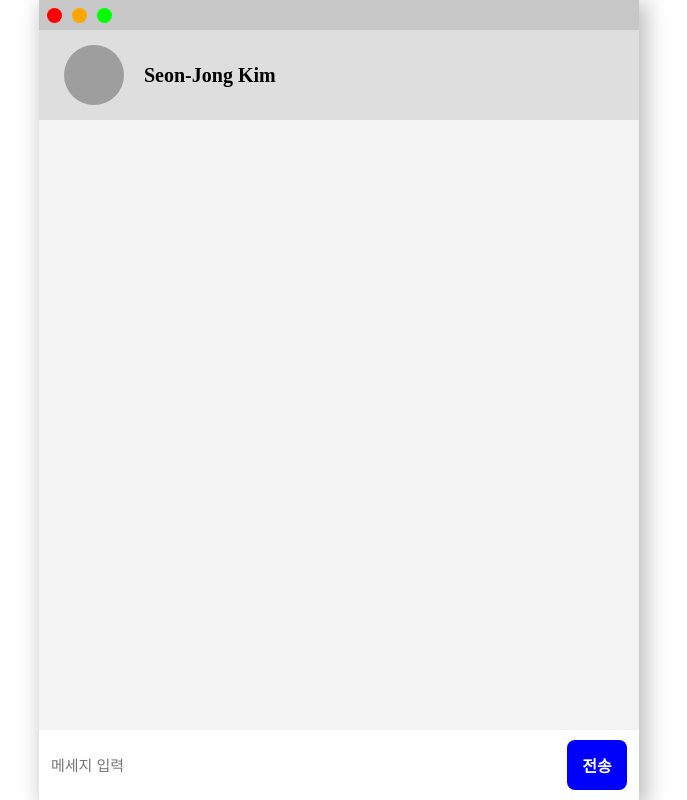
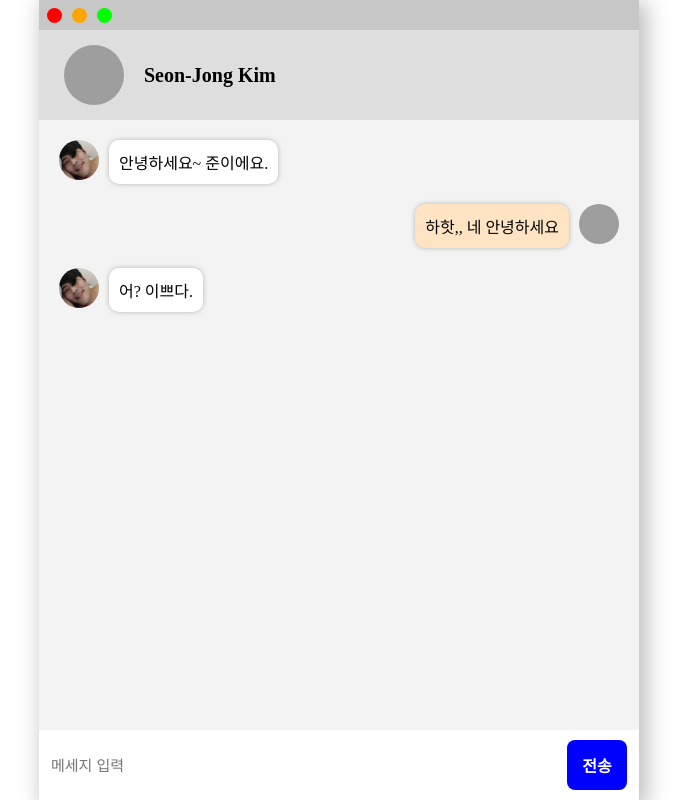
Before and after one commit to S-J-Kim/react-messenger-13th, a React (Create React App) app: page /chatlist/1 in a window 1280 px wide. Shown: the whole page, without its empty margins (301-988 px from the left). Built offline with nearby package versions, Linux system fonts and the light colour scheme; grey boxes are pictures that could not be loaded.

Commit message:
feat: 채팅방 입장시 기존 채팅 데이터 불러오기

```diff
--- a/src/chatRoom/App.js
+++ b/src/chatRoom/App.js
@@ -33,18 +33,19 @@ const MessageContainer = styled.div`
 
 function App(props) {
   const friendId = props.match.params.friendId;
-  const currentFriend = FriendList.filter((item) => {
+  const currentFriend = FriendList.find((item) => {
     return item.id === parseInt(friendId);
   });
+  const currentChatList = ChatList.find((item) => {
+    return item.friendId === parseInt(friendId);
+  });
 
-  const [currentMessage, setCurrentMessage] = useState('');
-  const [messages, setMessages] = useState([]);
   const user = {
     you: {
-      id: currentFriend[0].id,
-      name: currentFriend[0].name,
+      id: currentFriend.id,
+      name: currentFriend.name,
       profileImage:
-        process.env.PUBLIC_URL + '/images/' + currentFriend[0].profileImage,
+        process.env.PUBLIC_URL + '/images/' + currentFriend.profileImage,
     },
     me: {
       id: 0,
@@ -52,6 +53,19 @@ function App(props) {
       profileImage: process.env.PUBLIC_URL + '/images/sj.png',
     },
   };
+
+  const previousChatList = currentChatList.chats.map((item) => {
+    return (
+      <Message
+        messageContent={item.message}
+        messageSender={item.senderId === 0 ? user.me : user.you}
+      />
+    );
+  });
+
+  const [currentMessage, setCurrentMessage] = useState('');
+  const [messages, setMessages] = useState(previousChatList);
+
   const [currentSendingUser, setCurrentSendingUser] = useState(user.me);
   const messageContainerRef = useRef(); // Message Container 영역을 가르키기 위해 useRef() 사용
 
@@ -79,7 +93,7 @@ function App(props) {
   };
 
   const handleHeaderClick = () => {
-    console.log(currentFriend);
+    console.log(currentChatList.chats);
 
     if (currentSendingUser.id === 0) {
       setCurrentSendingUser(user.you);
```
